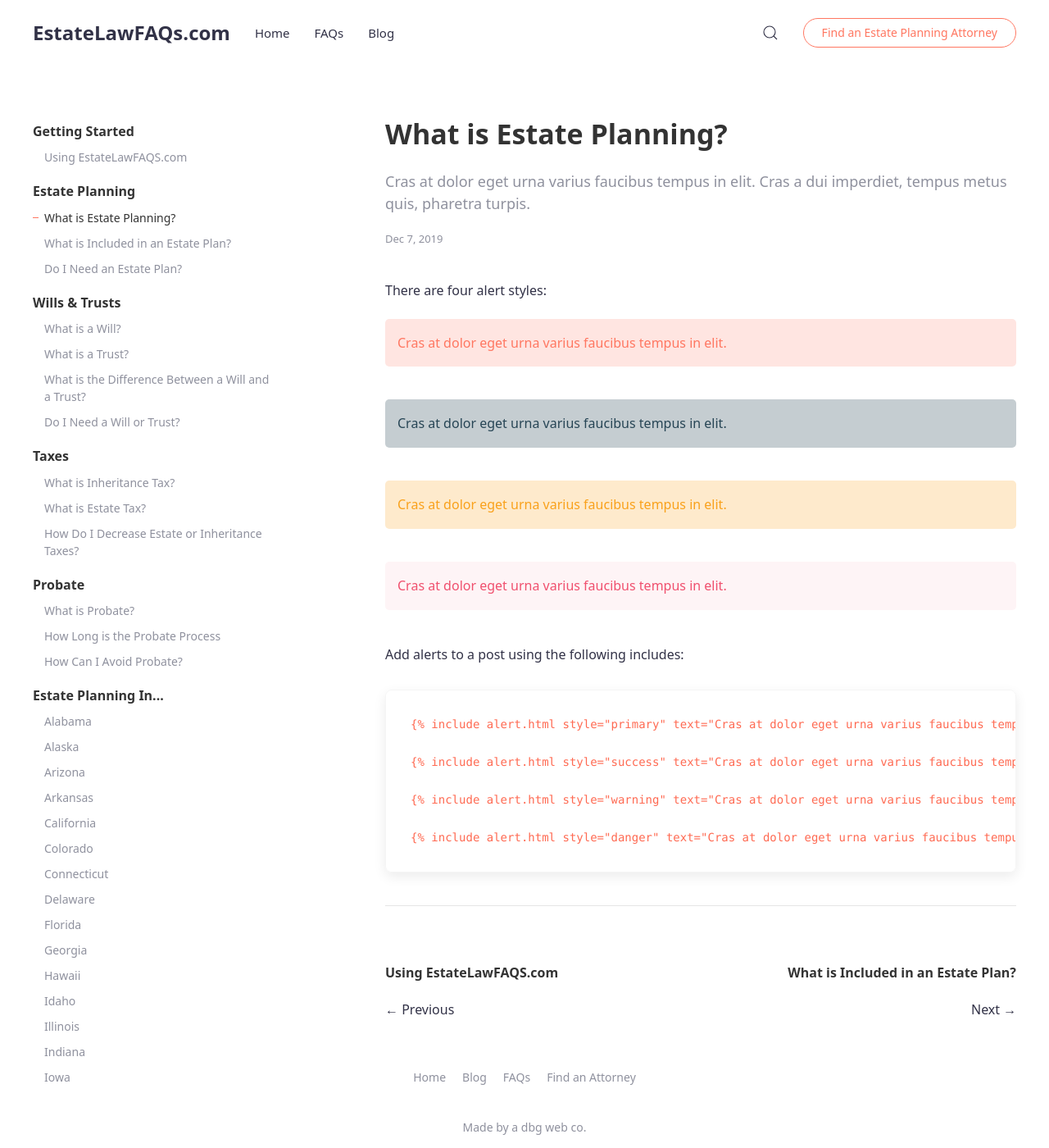
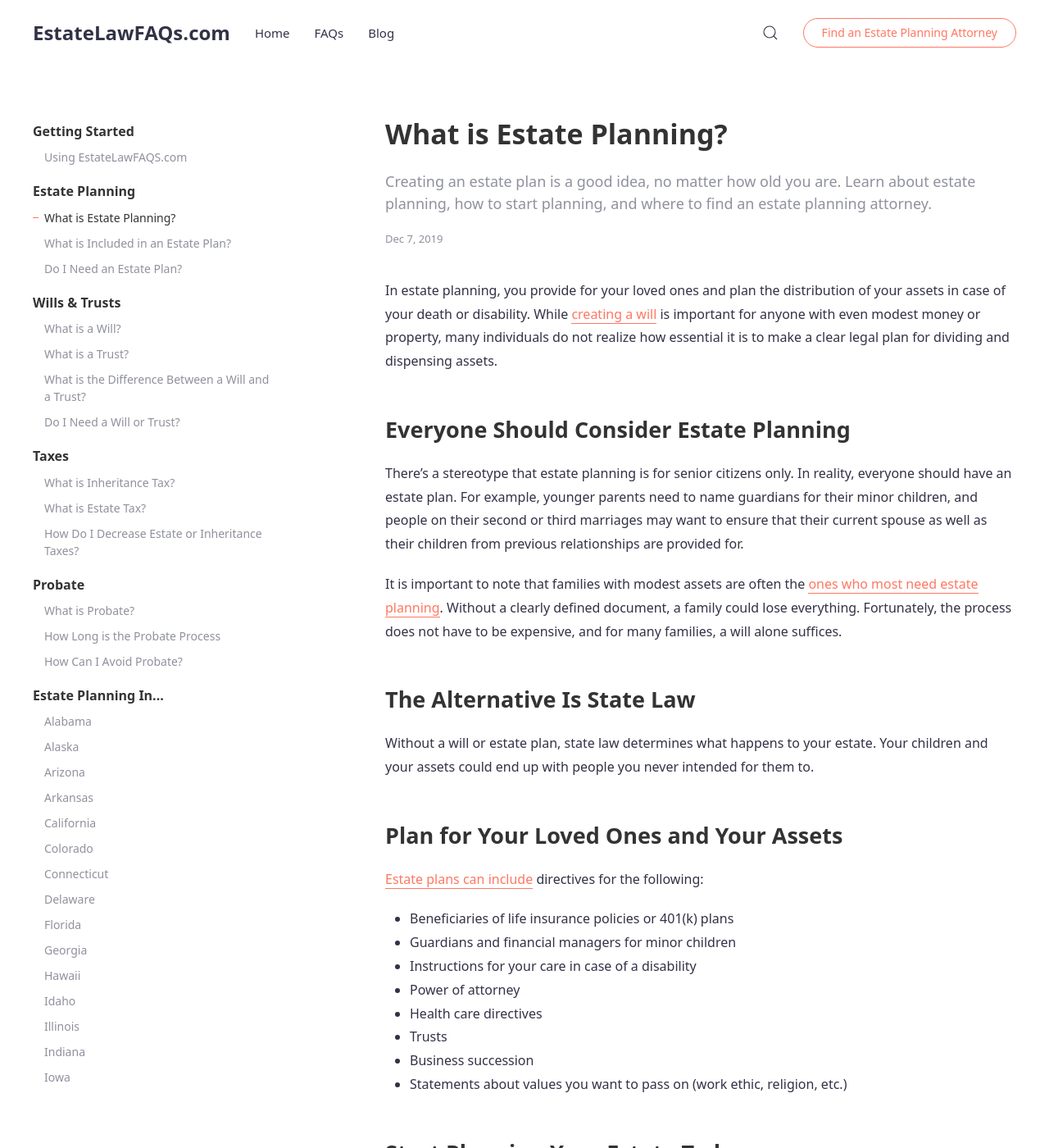
Before and after one commit to zac-heisey/docs-jekyll-theme, a Jekyll site: the page built from _docs/what-is-estate-planning.md, in a window 1280 px wide and 1400 px high. Shown: the whole window at 82% size. Built offline with Jekyll 4.4.1, drawn with Linux system fonts in a browser that asks for light colours; some of the changed text lies outside the part shown.

Commit message:
Update from Forestry.io Zac Heisey updated _docs/what-is-estate-planning.md

````diff
--- a/_docs/what-is-estate-planning.md
+++ b/_docs/what-is-estate-planning.md
@@ -1,30 +1,38 @@
 ---
 title: What is Estate Planning?
-subtitle: Cras at dolor eget urna varius faucibus tempus in elit. Cras a dui imperdiet, tempus metus quis, pharetra turpis.
-tags: [Estate Planning]
+subtitle: Creating an estate plan is a good idea, no matter how old you are. Learn
+  about estate planning, how to start planning, and where to find an estate planning
+  attorney.
+tags:
+- Estate Planning
 author: evan
+
 ---
+In estate planning, you provide for your loved ones and plan the distribution of your assets in case of your death or disability. While [creating a will](/docs/what-is-a-will/) is important for anyone with even modest money or property, many individuals do not realize how essential it is to make a clear legal plan for dividing and dispensing assets.
 
-There are four alert styles:
+## Everyone Should Consider Estate Planning
 
-{% include alert.html style="primary" text="Cras at dolor eget urna varius faucibus tempus in elit." %}
+There's a stereotype that estate planning is for senior citizens only. In reality, everyone should have an estate plan. For example, younger parents need to name guardians for their minor children, and people on their second or third marriages may want to ensure that their current spouse as well as their children from previous relationships are provided for.
 
-{% include alert.html style="success" text="Cras at dolor eget urna varius faucibus tempus in elit." %}
+It is important to note that families with modest assets are often the [ones who most need estate planning](/docs/do-i-need-an-estate-plan/). Without a clearly defined document, a family could lose everything. Fortunately, the process does not have to be expensive, and for many families, a will alone suffices.
 
-{% include alert.html style="warning" text="Cras at dolor eget urna varius faucibus tempus in elit." %}
+## The Alternative Is State Law
 
-{% include alert.html style="danger" text="Cras at dolor eget urna varius faucibus tempus in elit." %}
+Without a will or estate plan, state law determines what happens to your estate. Your children and your assets could end up with people you never intended for them to.
 
-Add alerts to a post using the following includes:
+## Plan for Your Loved Ones and Your Assets
 
-{% raw %}
-```yaml
-{% include alert.html style="primary" text="Cras at dolor eget urna varius faucibus tempus in elit." %}
+[Estate plans can include](/docs/what-is-included-in-an-estate-plan/) directives for the following:
 
-{% include alert.html style="success" text="Cras at dolor eget urna varius faucibus tempus in elit." %}
+* Beneficiaries of life insurance policies or 401(k) plans
+* Guardians and financial managers for minor children
+* Instructions for your care in case of a disability
+* Power of attorney
+* Health care directives
+* Trusts
+* Business succession
+* Statements about values you want to pass on (work ethic, religion, etc.)
 
-{% include alert.html style="warning" text="Cras at dolor eget urna varius faucibus tempus in elit." %}
+## Start Planning Your Estate Today
 
-{% include alert.html style="danger" text="Cras at dolor eget urna varius faucibus tempus in elit." %}
-```
-{% endraw %}
+Many people wait to make plans for their estate because they don't fully recognize its importance. The time to prepare is now, before your family potentially loses valuable assets or is torn apart by infighting over what you would have wanted. Read more [FAQs to explore estate planning](/docs/intro/) in further depth.
````
